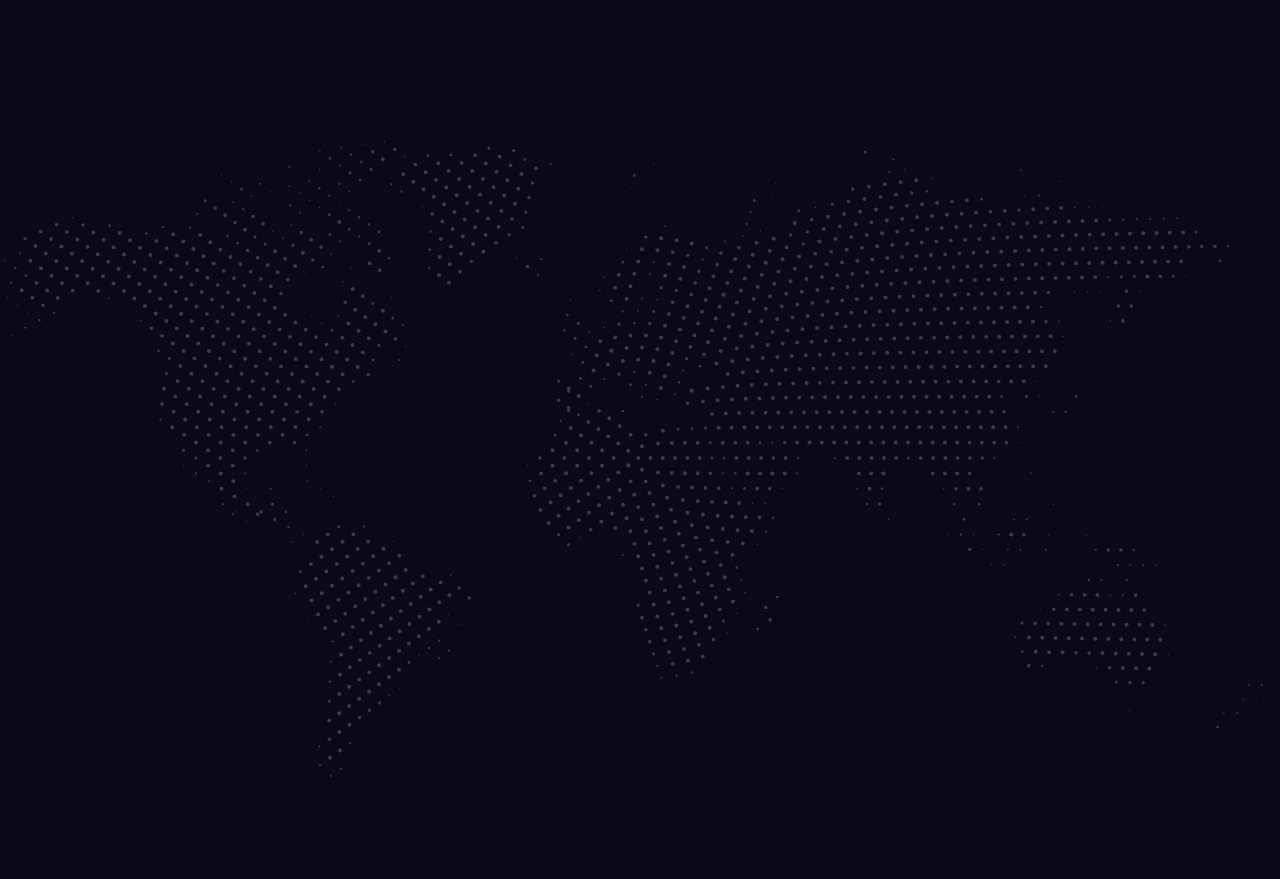
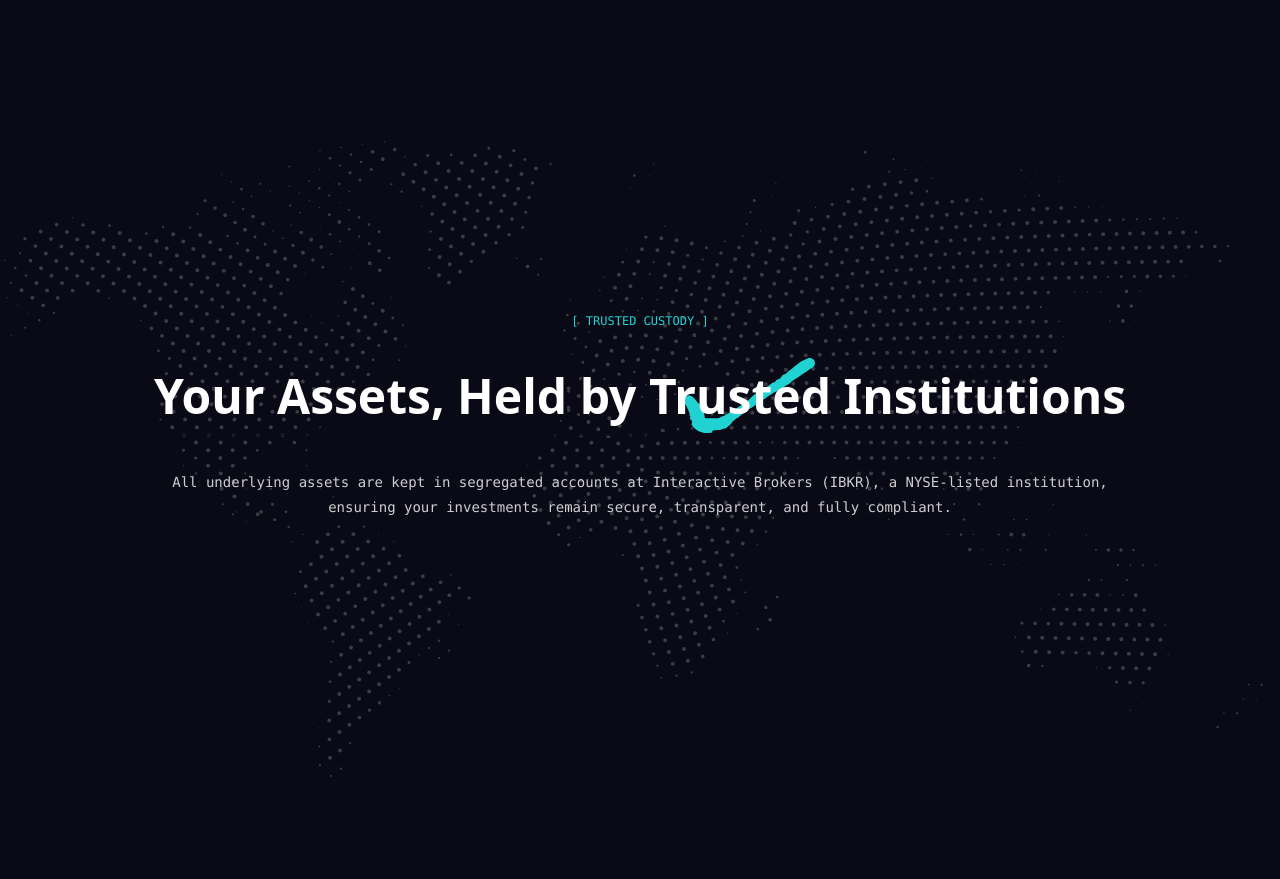
Before and after one commit to jerry0xff/dsofficial, a React (Vite) app: page / in a window 1280 px wide. Shown: the part 1500-2379 px from the top of the page. Built offline with nearby package versions, Linux system fonts and the light colour scheme.

Commit message:
page3 start

```diff
--- a/src/pages/page-2/index.tsx
+++ b/src/pages/page-2/index.tsx
@@ -1,4 +1,4 @@
-import GlobalAccessHeader from "./Content"
+import Content from "./Content"
 import FeatureCard from "./FeatureCard"
 
 export default function PageTwo() {
@@ -12,7 +12,7 @@ export default function PageTwo() {
           <img src="/assets/page-1/map-empty.svg" className="w-full h-full object-contain" alt="" />
         </div>
       </div>
-      <GlobalAccessHeader />
+      <Content />
       <div className="relative z-10 mt-auto flex w-full max-w-[1500px] flex-col items-center justify-center gap-0 px-4 md:flex-row md:items-start">
         {[
           {
--- /dev/null
+++ b/src/pages/page-3/Content.tsx
@@ -0,0 +1,30 @@
+export default function GlobalAccessHeader() {
+  return (
+    <div className="relative flex w-full flex-col items-center">
+      <div className="mt-[180px] text-center text-[12px] font-[300] uppercase tight-sm text-[#21D2D2] geist-mono">
+        [ Trusted Custody ]
+      </div>
+      <div className="mt-[30px] text-center text-[48px] font-bold tight-sm text-white font-['TASA_Orbiter',system-ui,sans-serif] shadow-[0px_4px_0px_0px_rgba(10,10,23,0.7)]">
+        Your Assets, Held by{" "}
+        <span className="relative inline-flex items-center justify-center overflow-visible leading-none">
+          <img
+            src="/assets/page-3/circle.svg"
+            alt=""
+            className="absolute left-1/2 top-1/2 -translate-x-1/2 -translate-y-1/2 pointer-events-none"
+            style={{ width: 132, height: 76, marginLeft: 10 }}
+            aria-hidden="true"
+          />
+          <span className="relative z-10">Trusted</span>
+        </span>{" "}
+        Institutions
+      </div>
+      <div className="mt-[40px] text-center text-[14px] font-[400] text-white/80 geist-mono shadow-[0px_1px_0px_0px_rgba(0,0,0,0.25)]">
+        <p>
+          All underlying assets are kept in segregated accounts at Interactive Brokers (IBKR), a NYSE-listed
+          institution,
+        </p>
+        <p className="mt-1">ensuring your investments remain secure, transparent, and fully compliant.</p>
+      </div>
+    </div>
+  )
+}
--- a/src/pages/page-3/index.tsx
+++ b/src/pages/page-3/index.tsx
@@ -1,3 +1,5 @@
+import Content from "./Content"
+
 export default function PageTwo() {
   return (
     <section className="relative flex min-h-[calc(100vh-60px)] flex-col items-center px-4 pt-2 overflow-hidden bg-[#0A0A17]">
@@ -9,6 +11,7 @@ export default function PageTwo() {
           <img src="/assets/page-1/map-empty.svg" className="w-full h-full object-contain" alt="" />
         </div>
       </div>
+      <Content />
     </section>
   )
 }
```
Also changed, not shown: public/assets/page-3/circle.svg (added).
